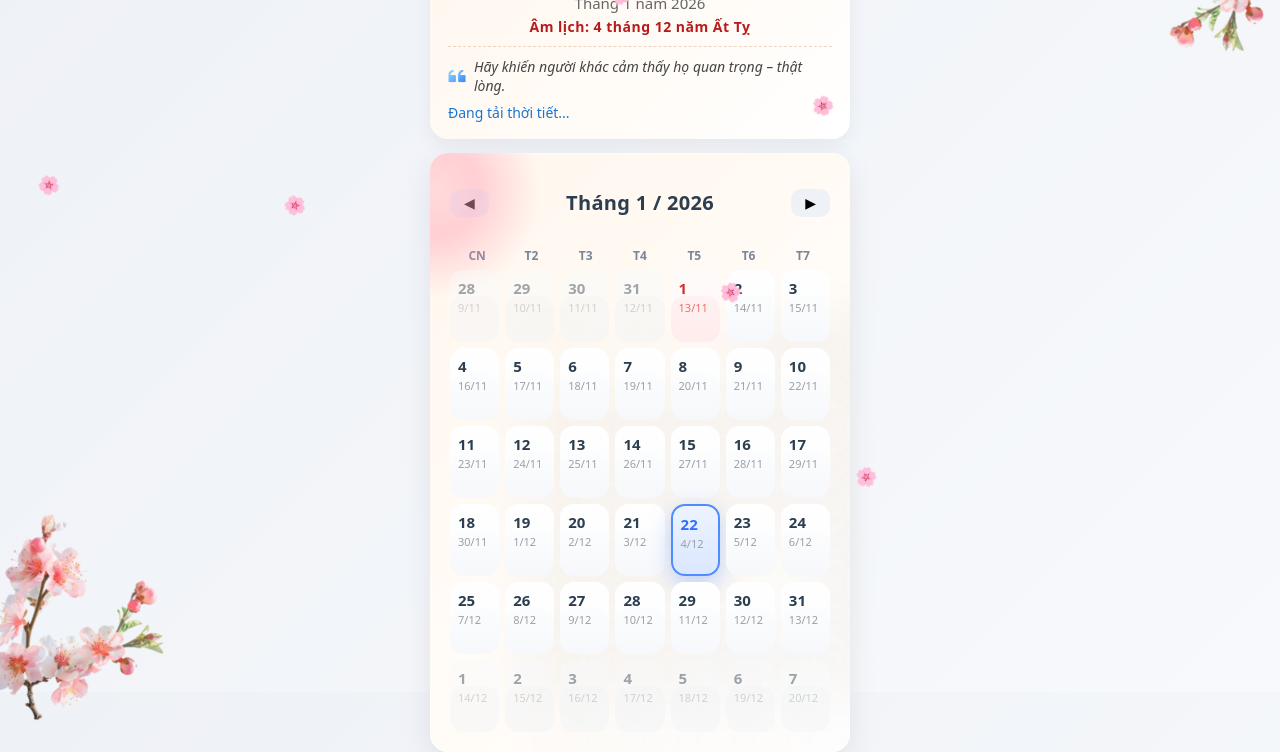
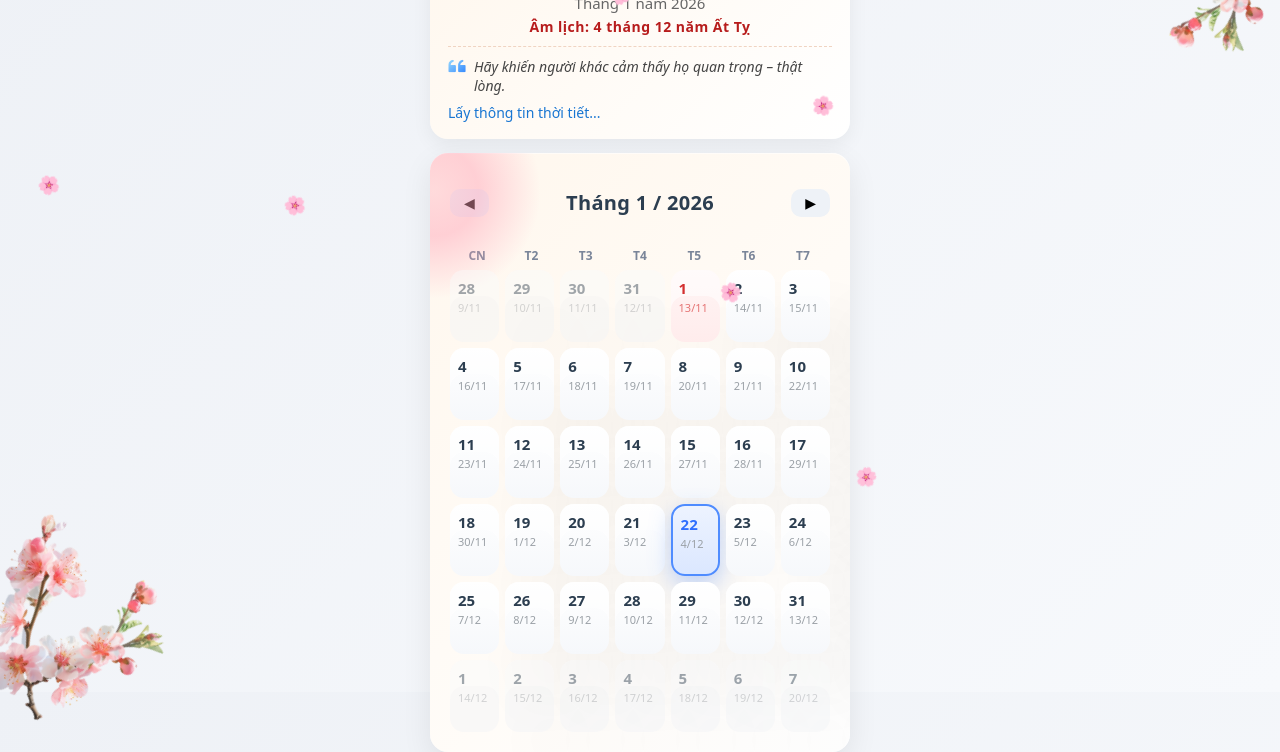
Before and after one commit to Haminhduc1234/My-Calendar, a plain HTML site: page index.html in a window 1280 px wide. Shown: the part 108-860 px from the top of the page. Drawn offline with Linux system fonts and the light colour scheme.

Commit message:
first commit

```diff
--- a/index.html
+++ b/index.html
@@ -30,7 +30,7 @@
             <div class="today-extra">
                 <div id="quoteText" class="quote"></div>
                 <div class="weather" id="todayWeather">
-                    Đang tải thời tiết...
+                    Lấy thông tin thời tiết...
                 </div>
             </div>
         </div>
--- a/style.css
+++ b/style.css
@@ -435,8 +435,8 @@
     font-style: italic;
     color: #444;
     margin-bottom: 6px;
-        display: flex;
-    align-items: center;
+    display: flex;
+    align-items: start;
     gap: 8px;
 }
 
```
